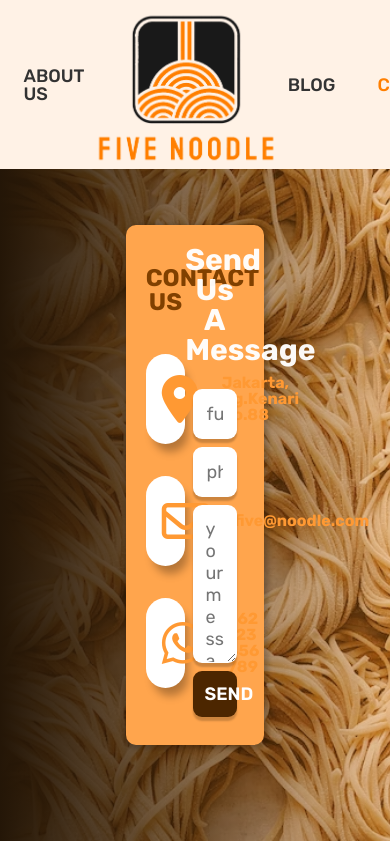
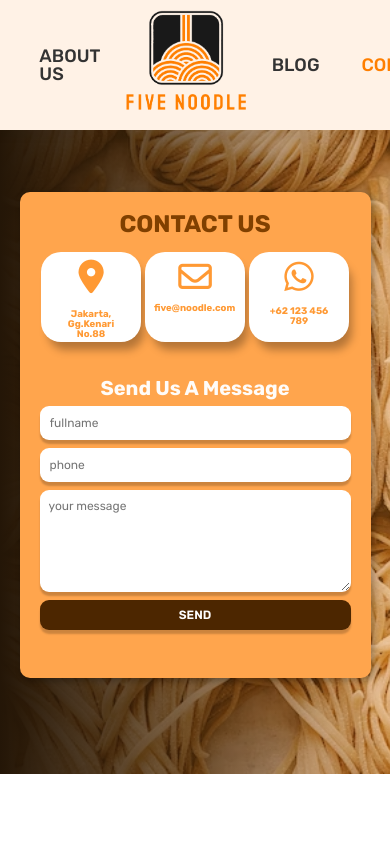
Before and after one commit to prabuhadi/fivenoodle-go, a plain HTML site: page components/contact.html in a window 390 px wide. Shown: the top 844 px of the page. Drawn offline with nearby package versions, Linux system fonts and the light colour scheme.

Commit message:
Update ver.1.1.1

```diff
--- a/components/contact.html
+++ b/components/contact.html
@@ -12,8 +12,8 @@
       href="https://fonts.googleapis.com/css2?family=Rubik:wght@400;500;600;700&display=swap"
       rel="stylesheet"
     />
+    <link rel="stylesheet" href="/components/css/style.css" />
     <link rel="stylesheet" href="/components/css/contact.css" />
-    <link rel="stylesheet" href="/components/css/menu.css" />
     <link
       rel="stylesheet"
       href="https://cdnjs.cloudflare.com/ajax/libs/font-awesome/6.2.1/css/all.min.css"
@@ -246,5 +246,17 @@
         </nav>
       </div>
     </footer>
+    <!-- Sticky Nav JS  -->
+    <script>
+      const header = document.getElementById("header");
+
+      window.addEventListener("scroll", () => {
+        if (window.scrollY > 30) {
+          header.style.height = "100px";
+        } else {
+          header.style.height = "130px";
+        }
+      });
+    </script>
   </body>
 </html>
--- a/components/css/about.css
+++ b/components/css/about.css
@@ -1,4 +1,5 @@
 .content-section {
+  margin-top: 144px;
   margin-bottom: 48px;
 }
 
--- a/components/css/blog.css
+++ b/components/css/blog.css
@@ -155,16 +155,64 @@ strong {
   font-weight: 500;
 }
 /*//////// Header Start ////////*/
-
 .header {
   display: flex;
   align-items: center;
   justify-content: center;
   background-color: #fff2e6;
+  position: fixed;
+  top: 0;
+  left: 0;
+  width: 100%;
+  box-shadow: 0 5px 5px 5px rgba(0, 0, 0, 0.03);
+  transition: all 0.6s;
+  z-index: 999;
+  gap: 16px;
+  height: 108px;
+}
+
+/*/////// Sticky NAV - PURPOSE  ///////*/
+
+.banner {
+  position: relative;
+  width: 100%;
+  height: 100vh;
+  background-size: cover;
+
+  /* Gradient Image */
+  background-image: linear-gradient(
+      to right,
+      rgba(36, 22, 7, 100),
+      rgba(255, 128, 0, 0.3)
+    ),
+    url(https://images.pexels.com/photos/3184195/pexels-photo-3184195.jpeg?auto=compress&cs=tinysrgb&w=1260&h=750&dpr=1);
+}
+
+.banner-text {
+  position: absolute;
+  top: 50%;
+  left: 50%;
+  transform: translate(-88%, -50%);
+  color: #fff;
+  font-size: 72px;
+}
+
+.header.sticky {
+  padding: 25px 100px;
+  background: #fff;
+}
+
+.header.sticky.logo {
+  transform: scale(0.5) !important;
 }
 
 .logo {
-  height: 166px;
+  height: 100%;
+}
+
+a {
+  height: 100%;
+  padding-bottom: 16px;
 }
 
 .main-nav-list {
@@ -187,11 +235,13 @@ strong {
 .main-nav-link:active {
   color: #e67200 !important;
 }
+
 /*//////// Header End ////////*/
 
 /*//////// Main Start ////////*/
 
 .section-blog {
+  margin-top: 96px;
   box-sizing: border-box;
   background-color: #fff2e6;
 }
--- a/components/css/contact.css
+++ b/components/css/contact.css
@@ -1,5 +1,5 @@
 .section-hero-contact {
-  padding: 8px 96px 96px 96px;
+  padding: 144px 96px 96px 96px;
   display: flex;
   justify-content: center;
   align-items: center;
@@ -132,3 +132,79 @@
 .email-section hr {
   width: 70%;
 }
+
+/* Tablet */
+@media only screen and (max-width: 780px) {
+  .email-section {
+    /* margin-top: 0; */
+    display: flex;
+    flex-direction: column;
+    align-items: center;
+    width: 100%;
+    justify-content: space-between;
+  }
+
+  .email-section .section-contact-left,
+  .email-section .section-contact-right {
+    width: 100%;
+    margin-bottom: 20px;
+  }
+
+  .email-section form input,
+  .email-section form textarea,
+  .email-section form button {
+    width: 100%;
+  }
+}
+
+/* Mobile */
+@media only screen and (max-width: 480px) {
+  .section-hero-contact {
+    padding: 144px 0 96px 0;
+  }
+
+  .email-section {
+    width: 90%;
+  }
+
+  .title-contact {
+    margin-bottom: 0;
+  }
+
+  .option-contact {
+    flex-direction: row;
+    align-content: center;
+    flex-wrap: wrap;
+    align-items: center;
+    justify-content: center;
+  }
+
+  .card-contact {
+    height: 90px;
+    flex-direction: column;
+    margin: 16px auto;
+    width: 100px;
+  }
+  .card-contact i {
+    transform: scale(0.7);
+    margin-left: 0;
+  }
+
+  .card-contact p {
+    transform: scale(0.6);
+    margin-left: 0;
+    text-align: center;
+  }
+
+  .email-section .section-contact-right h1 {
+    margin-bottom: 0;
+    font-size: 20px;
+  }
+
+  .email-section form input,
+  .email-section form textarea,
+  .email-section form button {
+    padding: 8px;
+    font-size: 12px;
+  }
+}
--- a/components/css/menu.css
+++ b/components/css/menu.css
@@ -170,10 +170,58 @@ strong {
   align-items: center;
   justify-content: center;
   background-color: #fff2e6;
+  position: fixed;
+  top: 0;
+  left: 0;
+  width: 100%;
+  box-shadow: 0 5px 5px 5px rgba(0, 0, 0, 0.03);
+  transition: all 0.6s;
+  z-index: 999;
+  gap: 16px;
+  height: 108px;
+}
+/*/////// Sticky NAV - PURPOSE  ///////*/
+
+.banner {
+  position: relative;
+  width: 100%;
+  height: 100vh;
+  background-size: cover;
+
+  /* Gradient Image */
+  background-image: linear-gradient(
+      to right,
+      rgba(36, 22, 7, 100),
+      rgba(255, 128, 0, 0.3)
+    ),
+    url(https://images.pexels.com/photos/3184195/pexels-photo-3184195.jpeg?auto=compress&cs=tinysrgb&w=1260&h=750&dpr=1);
+}
+
+.banner-text {
+  position: absolute;
+  top: 50%;
+  left: 50%;
+  transform: translate(-88%, -50%);
+  color: #fff;
+  font-size: 72px;
+}
+
+.header.sticky {
+  padding: 25px 100px;
+  background: #fff;
+}
+
+.header.sticky.logo {
+  transform: scale(0.5) !important;
 }
 
 .logo {
-  height: 166px;
+  height: 100%;
+}
+
+a {
+  height: 100%;
+  padding-bottom: 16px;
 }
 
 .main-nav-list {
@@ -651,7 +699,7 @@ strong {
       rgba(255, 128, 0, 0.3),
       rgba(255, 153, 51, 0.35)
     ),
-    url("/assets/img/Eating.jpg");
+    url("/img/Eating.jpg");
   background-size: cover;
   background-position: center;
 }
@@ -773,6 +821,9 @@ strong {
 }
 
 /* menu */
+.section-meals {
+  margin-top: 96px;
+}
 .nav-margin {
   display: flex;
   justify-content: space-around;
--- /dev/null
+++ b/components/css/queries.css
@@ -0,0 +1,58 @@
+@media (max-width: 1300px) {
+  .hero {
+    max-width: 1200px;
+  }
+
+  .heading-primary {
+    font-size: 44px;
+  }
+}
+
+@media (max-width: 1090px) {
+  .hero {
+    grid-template-columns: 1fr;
+    padding: 0 80px;
+    gap: 64px;
+  }
+
+  .hero-text-box,
+  .hero-img-box {
+    text-align: center;
+  }
+
+  .hero-img {
+    width: 60%;
+  }
+
+  .delivered-meals {
+    justify-content: center;
+    margin-top: 32px;
+  }
+
+  .container {
+    padding: 0 72px;
+  }
+
+  /* Resize logos and other section */
+}
+
+@media (max-width: 880px) {
+  html,
+  body {
+    width: 100%;
+    overflow-x: hidden;
+  }
+
+  .main-nav-link:link,
+  .main-nav-link:visited {
+    font-size: 14px;
+  }
+
+  .logo {
+    height: 80%;
+  }
+
+  a {
+    padding-bottom: 0;
+  }
+}
--- a/components/css/style.css
+++ b/components/css/style.css
@@ -197,7 +197,7 @@ strong {
       rgba(36, 22, 7, 100),
       rgba(255, 128, 0, 0.3)
     ),
-    url(https://images.pexels.com/photos/3184195/pexels-photo-3184195.jpeg?auto=compress&cs=tinysrgb&w=1260&h=750&dpr=1);
+    url(/assets/img/Banner.jpg);
 }
 
 .banner-text {
```
Also changed, not shown: components/about.html (+13 -1 lines), components/blog.html (+12 -0 lines), components/our-menu.html (+14 -1 lines), index.html (+1 -0 lines), .push-git/Prabu Hadi/banner+stickyNav/style.css, 1 other file.
